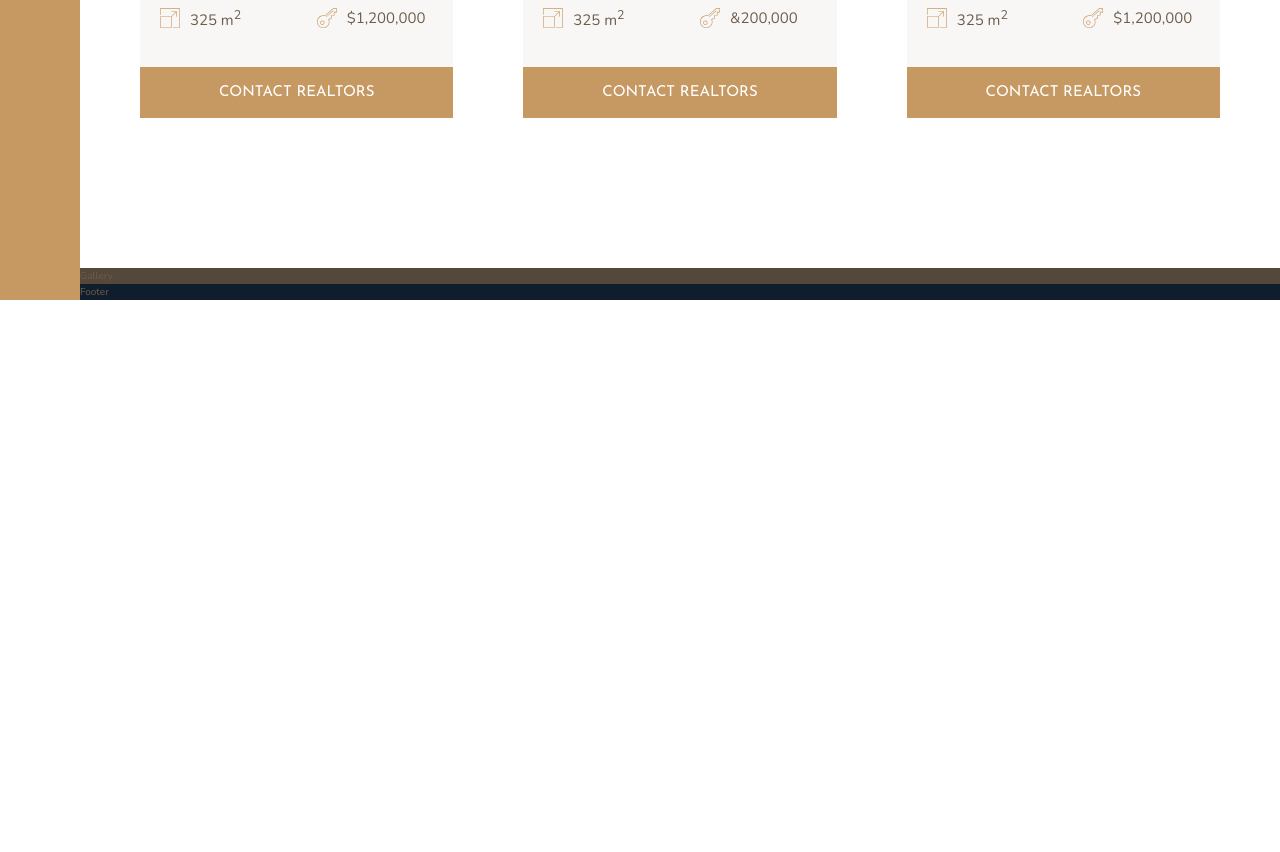
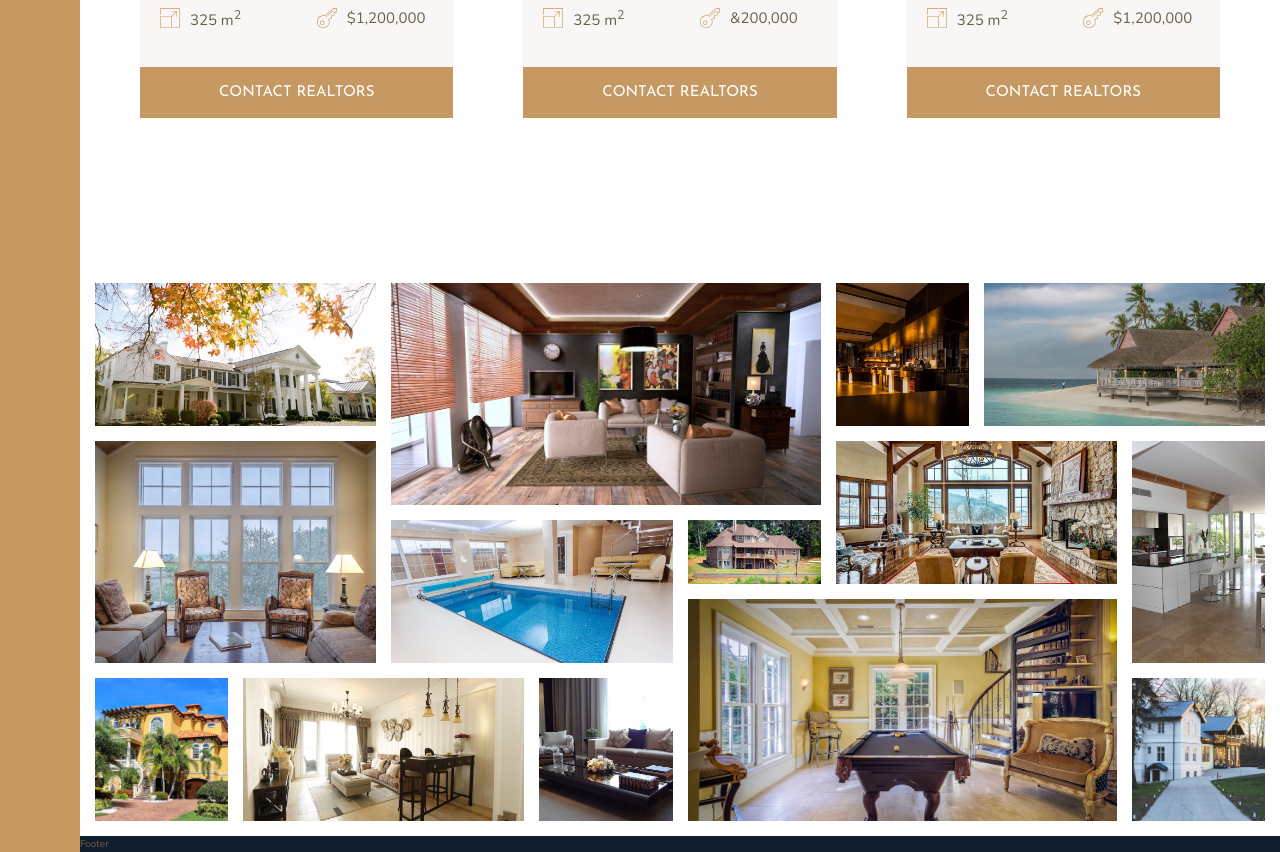
Before and after one commit to Akhi4009/Nexter, a website: page nexter/index.html in a window 1280 px wide. Shown: the part 3022-3874 px from the top of the page. Before the commit the page ends 3322 px from the top, so only its background shows below. Drawn offline with nearby package versions, Linux system fonts and the light colour scheme.

Commit message:
compleet galery

```diff
--- a/nexter/index.html
+++ b/nexter/index.html
@@ -336,7 +336,49 @@
 
        </section>
        <section class="gallery">
-        Gallery
+        <figure class="gallery__item gallery__item--1">
+            <img src="img/gal-1.jpeg" alt="gal-1" class="gallery__img">
+        </figure>
+        <figure class="gallery__item gallery__item--2">
+            <img src="img/gal-2.jpeg" alt="gal-2" class="gallery__img">
+        </figure>
+        <figure class="gallery__item gallery__item--3">
+            <img src="img/gal-3.jpeg" alt="gal-3" class="gallery__img">
+        </figure>
+        <figure class="gallery__item gallery__item--4">
+            <img src="img/gal-4.jpeg" alt="gal-4" class="gallery__img">
+        </figure>
+        <figure class="gallery__item gallery__item--5">
+            <img src="img/gal-5.jpeg" alt="gal-5" class="gallery__img">
+        </figure>
+        <figure class="gallery__item gallery__item--6">
+            <img src="img/gal-6.jpeg" alt="gal-6" class="gallery__img">
+        </figure>
+        <figure class="gallery__item gallery__item--7">
+            <img src="img/gal-7.jpeg" alt="gal-7" class="gallery__img">
+        </figure>
+        <figure class="gallery__item gallery__item--8">
+            <img src="img/gal-8.jpeg" alt="gal-8" class="gallery__img">
+        </figure>
+        <figure class="gallery__item gallery__item--9">
+            <img src="img/gal-9.jpeg" alt="gal-9" class="gallery__img">
+        </figure>
+        <figure class="gallery__item gallery__item--10">
+            <img src="img/gal-10.jpeg" alt="gal-10" class="gallery__img">
+        </figure>
+        <figure class="gallery__item gallery__item--11">
+            <img src="img/gal-11.jpeg" alt="gal-11" class="gallery__img">
+        </figure>
+        <figure class="gallery__item gallery__item--12">
+            <img src="img/gal-12.jpeg" alt="gal-12" class="gallery__img">
+        </figure>
+        <figure class="gallery__item gallery__item--13">
+            <img src="img/gal-13.jpeg" alt="gal-13" class="gallery__img">
+        </figure>
+        <figure class="gallery__item gallery__item--14">
+            <img src="img/gal-14.jpeg" alt="gal-14" class="gallery__img">
+        </figure>
+
        </section>
        <footer class="footer">
         Footer
--- a/nexter/sass/_gallery.scss
+++ b/nexter/sass/_gallery.scss
@@ -1,4 +1,78 @@
 .gallery{
-    background-color: $color-grey-dark-1;
+
     grid-column: full-start/full-end;
+    grid-template-rows: repeat(7,5vw);
+    grid-template-columns: repeat(8,1fr);
+    display: grid;
+    gap: 1.5rem;
+    padding: 1.5rem;
+
+&__item{
+
+    &--1{
+      grid-row: 1/span 2;
+      grid-column: 1/span 2;
+    }
+
+    &--2{
+        grid-row: 1/span 3;
+        grid-column: 3/span 3;
+    }
+    &--3{
+        grid-row: 1/span 2;
+        grid-column: 6/7;
+
+    }
+    &--4{
+        grid-row: 1/span 2;
+        grid-column: 7/-1;
+    }
+    &--5{
+        grid-row: 3/span 3;
+        grid-column: 1/span 2;
+    }
+    &--6{
+        grid-row: 4/span 2;
+        grid-column: 3/span 2;
+    }
+    &--7{
+        grid-row: 4/5;
+        grid-column: 5/6;
+    }
+    &--8{
+       grid-row: 3/span 2 ;
+       grid-column: 6/span 2;
+    }
+
+    &--9{
+        grid-row: 3/span 3;
+    }
+    &--10{
+        grid-row: 6/-1;
+        grid-column: 1/2;
+    }
+    &--11{
+        grid-row: 6/-1;
+        grid-column: 2/span 2;
+    }
+    &--12{
+        grid-row: 6/-1;
+        grid-column: 4/5;
+    }
+    &--13{
+        grid-row: 5/span 3;
+        grid-column: 5/span 3;
+    }
+    &--14{
+        grid-row: 6/-1;
+    }
+
 }
+&__img{
+    width: 100%;
+    height: 100%;
+    object-fit: cover;
+    display: block;
+}
+
+}
```
Also changed, not shown: nexter/css/style.css, nexter/img/gal-4.jpeg (added), nexter/img/gal-5.jpeg (added), nexter/img/gal-6.jpeg (added), nexter/img/gal-7.jpeg (added), nexter/img/gal-8.jpeg (added), nexter/img/gal-9.jpeg (added).
